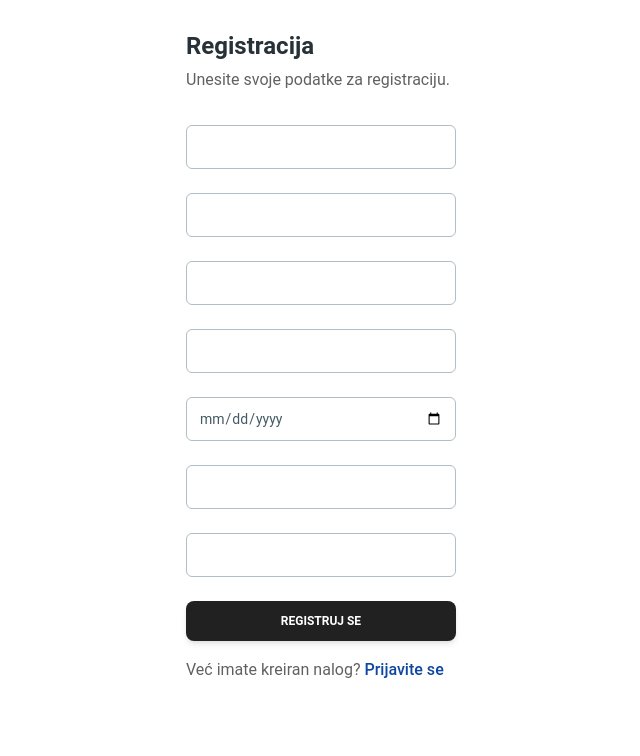
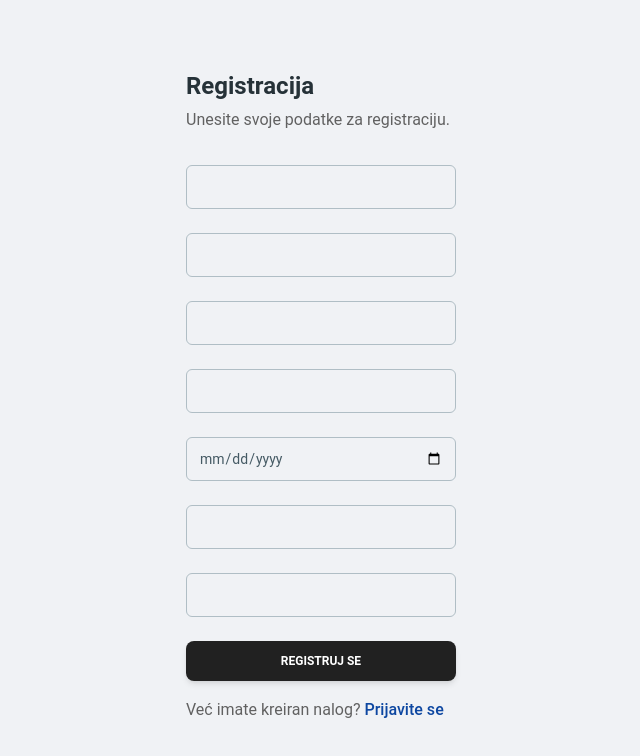
Before and after one commit to dragan1716/E-dnevnik, a React (Create React App) app in the folder frontend/: page /registration in a window 1280 px wide. Shown: the top 756 px of the page, without its empty margins (154-794 px from the left). Built offline with nearby package versions, Linux system fonts and the light colour scheme.

Commit message:
registration-page

```diff
--- a/frontend/src/components/Registration/RegistrationPage.js
+++ b/frontend/src/components/Registration/RegistrationPage.js
@@ -1,11 +1,21 @@
+import { useState, useEffect } from "react";
 import { RegistrationForm } from "./RegistrationForm";
 import classes from "./RegistrationPage.module.css";
+import { CustomSpinner } from "../Spinners/CustomSpinner";
 
 const RegistrationPage = () => {
+  const [isLoading, setIsLoading] = useState(true);
+  useEffect(() => {
+    const timer = setTimeout(() => {
+      setIsLoading(false);
+    }, 500);
+
+    return () => clearTimeout(timer);
+  }, []);
   return (
     <div className={classes.container}>
       <div className={classes.wrapper}>
-        <RegistrationForm />
+        {isLoading ? <CustomSpinner /> : <RegistrationForm />}
       </div>
     </div>
   );
--- a/frontend/src/components/Registration/RegistrationPage.module.css
+++ b/frontend/src/components/Registration/RegistrationPage.module.css
@@ -7,7 +7,10 @@
 .container {
   display: flex;
   justify-content: center;
-  margin-top: 30px;
+  align-items: center;
+  width: 100%;
+  background-color: #f0f2f5;
+  min-height: 100vh;
 }
 
 .wrapper {
```
